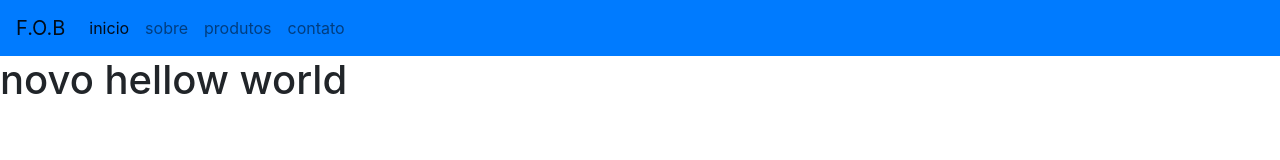
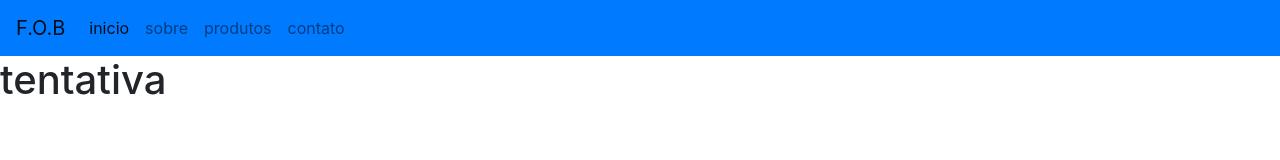
Before and after one commit to devpolatto/fob, a website: page front-end/src/index.html in a window 1280 px wide. Drawn offline with nearby package versions, Linux system fonts and the light colour scheme; files that its build step writes are made by us from their sources.

Commit message:
tentativa

```diff
--- a/front-end/src/index.html
+++ b/front-end/src/index.html
@@ -35,7 +35,7 @@
             </ul>
         </div>
     </nav>
-    <h1>novo hellow world</h1>
+    <h1>tentativa</h1>
 
     <!-- Optional JavaScript -->
     <!-- jQuery first, then Popper.js, then Bootstrap JS -->
```
